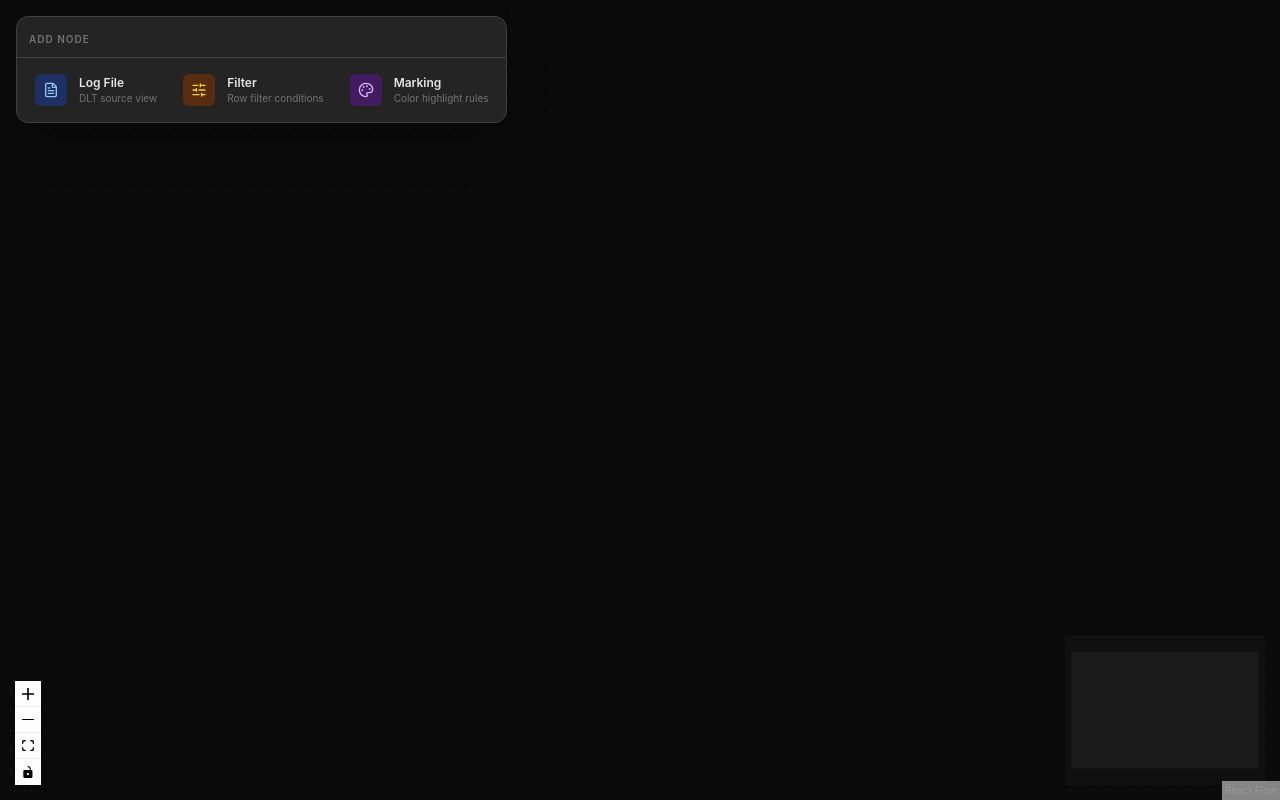
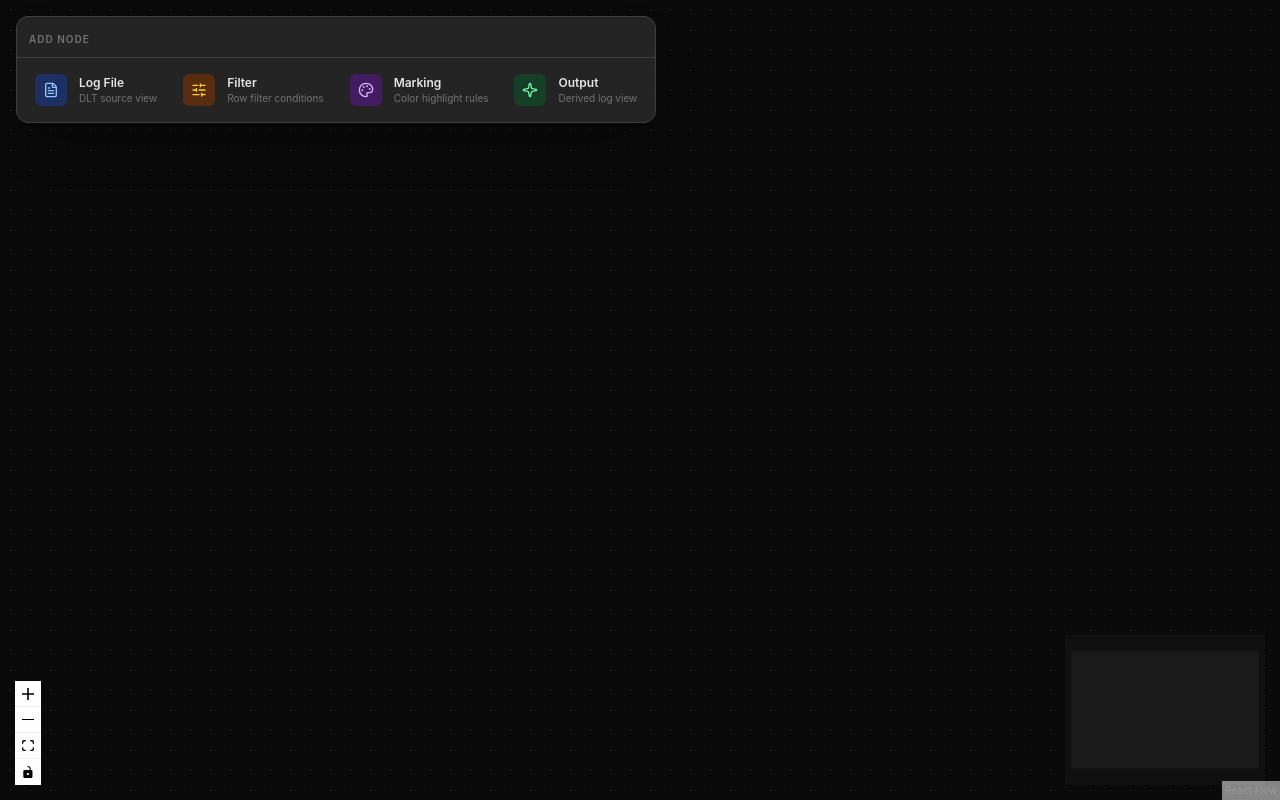
Before and after one commit to Gyabi/log-canvas, a React (Vite) app: page / in a window 1280 px wide. Built offline with nearby package versions, Linux system fonts and the light colour scheme; the HTML template or start-up script is replaced by a standard one.

Commit message:
refactor

```diff
--- a/src/components/Canvas.tsx
+++ b/src/components/Canvas.tsx
@@ -10,7 +10,7 @@ import {
   type Node,
   type Connection,
 } from "@xyflow/react";
-import { FileText, SlidersHorizontal, Palette } from "lucide-react";
+import { FileText, SlidersHorizontal, Palette, Sparkle } from "lucide-react";
 import { commands } from "../bindings";
 import SourceLogViewNode, {
   SourceLogViewData,
@@ -20,6 +20,7 @@ import FilterNode from "./condition/FilterNode";
 import MarkingNode from "./condition/MarkingNode";
 import type { DerivedLogViewData } from "../types";
 import { ToolBar } from "./tool-bar/toolBar";
+import { NODE_TEMPLATES } from "../utils/constraint";
 
 const nodeTypes = {
   sourceLogView: SourceLogViewNode,
@@ -48,48 +49,55 @@ export default function Canvas() {
     }
   }
 
-  function addSourceLogViewNode() {
-    const id = `source-${crypto.randomUUID()}`;
+  function addNode(type: keyof typeof NODE_TEMPLATES) {
+    const template = NODE_TEMPLATES[type];
     const offset = (nodes.length % 5) * 40;
+
     setNodes((prev) => [
       ...prev,
       {
-        id,
-        type: "sourceLogView",
-        position: { x: 80 + offset, y: 80 + offset },
-        data: {},
-        style: { width: 1280, height: 720 },
+        id: `${type}-${crypto.randomUUID()}`,
+        type,
+        position: {
+          x: template.position.x + offset,
+          y: template.position.y + offset,
+        },
+        data: structuredClone(template.data),
+        style: template.style,
       },
     ]);
   }
 
-  function addFilterNode() {
-    const id = `filter-${crypto.randomUUID()}`;
-    const offset = (nodes.length % 5) * 40;
-    setNodes((prev) => [
-      ...prev,
+  const toolbarItems = [
     {
-        id,
+      type: "sourceLogView",
+      icon: <FileText size={16} className="text-blue-300" />,
+      label: "Log File",
+      description: "DLT source view",
+      accent: "bg-blue-900/60",
+    },
+    {
       type: "filter",
-        position: { x: 200 + offset, y: 200 + offset },
-        data: { filters: [] },
+      icon: <SlidersHorizontal size={16} className="text-amber-300" />,
+      label: "Filter",
+      description: "Row filter conditions",
+      accent: "bg-amber-900/60",
     },
-    ]);
-  }
-
-  function addMarkingNode() {
-    const id = `marking-${crypto.randomUUID()}`;
-    const offset = (nodes.length % 5) * 40;
-    setNodes((prev) => [
-      ...prev,
     {
-        id,
       type: "marking",
-        position: { x: 200 + offset, y: 300 + offset },
-        data: { rules: [] },
+      icon: <Palette size={16} className="text-purple-300" />,
+      label: "Marking",
+      description: "Color highlight rules",
+      accent: "bg-purple-900/60",
     },
-    ]);
-  }
+    {
+      type: "derivedLogView",
+      icon: <Sparkle size={16} className="text-green-300" />,
+      label: "Output",
+      description: "Derived log view",
+      accent: "bg-green-900/60",
+    },
+  ] as const;
 
   return (
     <div className="relative h-full w-full">
@@ -124,29 +132,10 @@ export default function Canvas() {
       {/* Floating toolbar */}
       <ToolBar
         title="ADD NODE"
-        items={[
-          {
-            icon: <FileText size={16} className="text-blue-300" />,
-            label: "Log File",
-            description: "DLT source view",
-            onClick: addSourceLogViewNode,
-            accent: "bg-blue-900/60",
-          },
-          {
-            icon: <SlidersHorizontal size={16} className="text-amber-300" />,
-            label: "Filter",
-            description: "Row filter conditions",
-            onClick: addFilterNode,
-            accent: "bg-amber-900/60",
-          },
-          {
-            icon: <Palette size={16} className="text-purple-300" />,
-            label: "Marking",
-            description: "Color highlight rules",
-            onClick: addMarkingNode,
-            accent: "bg-purple-900/60",
-          },
-        ]}
+        items={toolbarItems.map((item) => ({
+          ...item,
+          onClick: () => addNode(item.type),
+        }))}
       />
     </div>
   );
--- /dev/null
+++ b/src/utils/constraint.ts
@@ -0,0 +1,50 @@
+export const FIELD_OPTIONS = [
+  { value: "ecuId", label: "ECU" },
+  { value: "appId", label: "App" },
+  { value: "ctxId", label: "Ctx" },
+  { value: "level", label: "Level" },
+  { value: "payload", label: "Payload" },
+] as const;
+
+export const OP_OPTIONS = [
+  { value: "eq", label: "= (equal)" },
+  { value: "neq", label: "≠ (not equal)" },
+  { value: "contains", label: "∋ (contains)" },
+  { value: "regex", label: "~ (regex)" },
+] as const;
+
+export type MarkColor = "red" | "yellow" | "green" | "blue" | "purple";
+
+export const COLOR_OPTIONS: { value: MarkColor; dot: string }[] = [
+  { value: "red", dot: "bg-red-500" },
+  { value: "yellow", dot: "bg-amber-400" },
+  { value: "green", dot: "bg-green-500" },
+  { value: "blue", dot: "bg-blue-500" },
+  { value: "purple", dot: "bg-purple-500" },
+];
+
+export const NODE_TEMPLATES = {
+  sourceLogView: {
+    position: { x: 100, y: 100 },
+    data: {},
+    style: { width: 1280, height: 720 },
+  },
+  filter: {
+    position: { x: 200, y: 200 },
+    data: { filters: [] },
+    style: {},
+  },
+  marking: {
+    position: { x: 200, y: 300 },
+    data: { rules: [] },
+    style: {},
+  },
+  derivedLogView: {
+    position: { x: 100, y: 100 },
+    data: {
+      rowCount: 0,
+      label: "DerivedView",
+    },
+    style: { width: 1280, height: 720 },
+  },
+} as const;
```
Also changed, not shown: src/types.ts (+1 -7 lines). Lines whose indentation alone changed are shown as unchanged.
